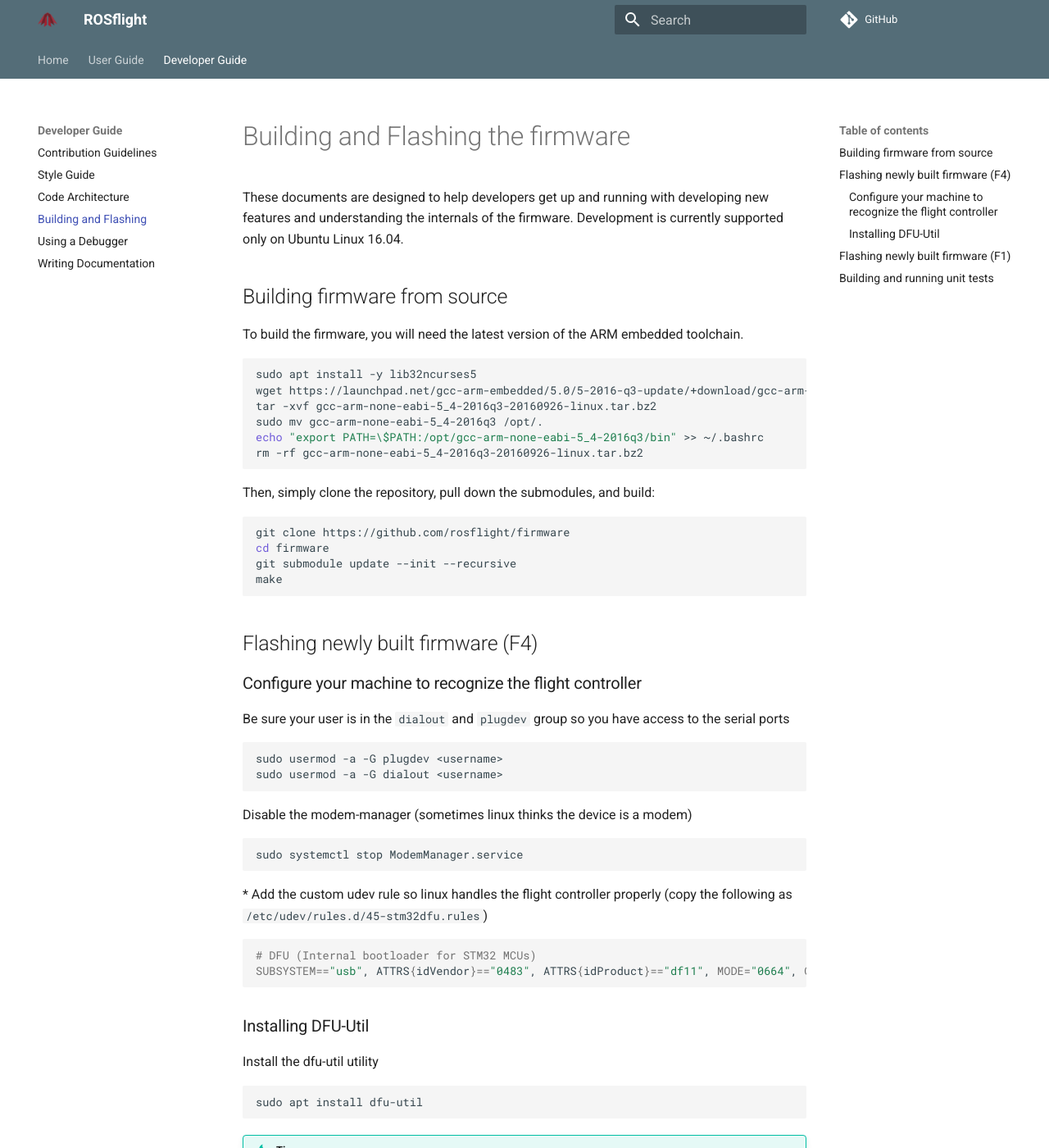
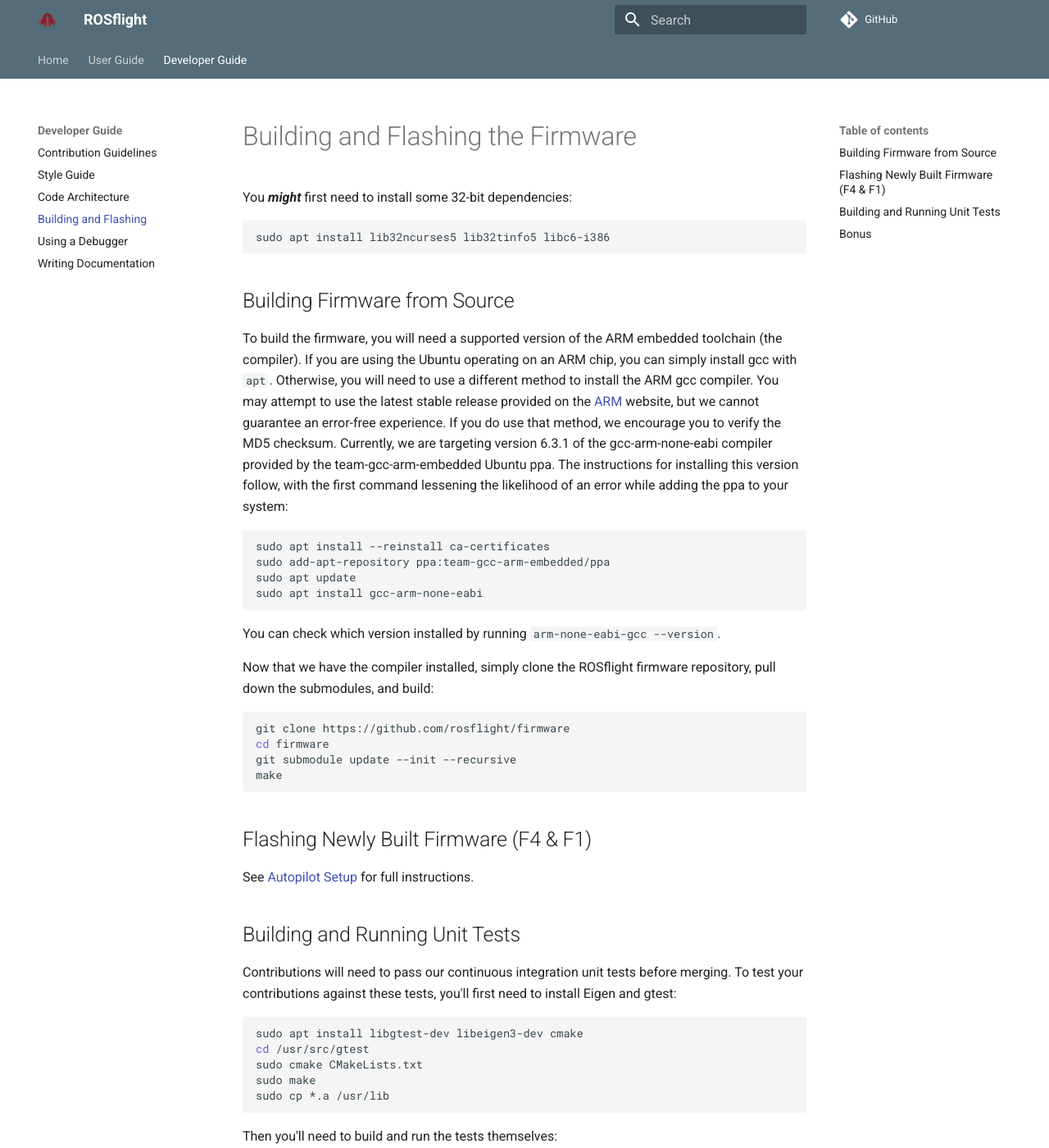
Before and after one commit to rosflight/rosflight_firmware, an MkDocs documentation site: the page built from docs/developer-guide/building-flashing.md, in a window 1280 px wide and 1400 px high. Shown: the whole window at 82% size. Built offline with MkDocs 1.6.1 and Material for MkDocs 9.7.7, drawn with Linux system fonts in a browser that asks for light colours; comment, search, counter and statistics services are not loaded; old or Windows-style settings are respelled for this version of MkDocs; some of the changed text lies outside the part shown.

Commit message:
moved user dev.md to autopilot & build-flash, finished dev-guide edits

````diff
--- a/docs/developer-guide/building-flashing.md
+++ b/docs/developer-guide/building-flashing.md
@@ -1,22 +1,25 @@
-# Building and Flashing the firmware
+# Building and Flashing the Firmware
 
-These documents are designed to help developers get up and running with developing new features and understanding the internals of the firmware.  Development is currently supported only on Ubuntu Linux 16.04.
+You _**might**_ first need to install some 32-bit dependencies:
 
-## Building firmware from source
+```bash
+sudo apt install lib32ncurses5 lib32tinfo5 libc6-i386
+```
 
-To build the firmware, you will need the latest version of the ARM embedded toolchain.
+## Building Firmware from Source
+
+To build the firmware, you will need a supported version of the ARM embedded toolchain (the compiler). If you are using the Ubuntu operating on an ARM chip, you can simply install gcc with `apt`. Otherwise, you will need to use a different method to install the ARM gcc compiler. You may attempt to use the latest stable release provided on the [ARM](https://developer.arm.com/tools-and-software/open-source-software/developer-tools/gnu-toolchain/gnu-rm/downloads) website, but we cannot guarantee an error-free experience. If you do use that method, we encourage you to verify the MD5 checksum. Currently, we are targeting version 6.3.1 of the gcc-arm-none-eabi compiler provided by the team-gcc-arm-embedded Ubuntu ppa. The instructions for installing this version follow, with the first command lessening the likelihood of an error while adding the ppa to your system:
 
 ``` bash
-sudo apt install -y lib32ncurses5
-wget https://launchpad.net/gcc-arm-embedded/5.0/5-2016-q3-update/+download/gcc-arm-none-eabi-5_4-2016q3-20160926-linux.tar.bz2
-tar -xvf gcc-arm-none-eabi-5_4-2016q3-20160926-linux.tar.bz2
-sudo mv gcc-arm-none-eabi-5_4-2016q3 /opt/.
-echo "export PATH=\$PATH:/opt/gcc-arm-none-eabi-5_4-2016q3/bin" >> ~/.bashrc
-rm -rf gcc-arm-none-eabi-5_4-2016q3-20160926-linux.tar.bz2
-
+sudo apt install --reinstall ca-certificates
+sudo add-apt-repository ppa:team-gcc-arm-embedded/ppa
+sudo apt update
+sudo apt install gcc-arm-none-eabi
 ```
 
-Then, simply clone the repository, pull down the submodules, and build:
+You can check which version installed by running `arm-none-eabi-gcc --version`.
+
+Now that we have the compiler installed, simply clone the ROSflight firmware repository, pull down the submodules, and build:
 
 ``` bash
 git clone https://github.com/rosflight/firmware
@@ -25,56 +28,14 @@
 make
 ```
 
-## Flashing newly built firmware (F4)
+## Flashing Newly Built Firmware (F4 & F1)
 
-### Configure your machine to recognize the flight controller
-Be sure your user is in the `dialout` and `plugdev` group so you have access to the serial ports
-``` bash
-sudo usermod -a -G plugdev <username>
-sudo usermod -a -G dialout <username>
-```
-Disable the modem-manager (sometimes linux thinks the device is a modem)
-``` bash
-sudo systemctl stop ModemManager.service
-```
-* Add the custom udev rule so linux handles the flight controller properly (copy the following as `/etc/udev/rules.d/45-stm32dfu.rules`)
-``` bash
-# DFU (Internal bootloader for STM32 MCUs)
-SUBSYSTEM=="usb", ATTRS{idVendor}=="0483", ATTRS{idProduct}=="df11", MODE="0664", GROUP="plugdev"
-```
+See [Autopilot Setup](/user-guide/autopilot-setup.md) for full instructions.
 
 
-### Installing DFU-Util
+## Building and Running Unit Tests
 
-Install the dfu-util utility
-
-``` bash
-sudo apt install dfu-util
-```
-
-!!! tip
-    dfu-util auto-detects F4-based boards.  Try `dfu-util -ls` to make sure your board is in bootloader mode
-
-Then put the board in bootloader mode (short the boot pins while cycling power) and type `make BOARD=REVO flash`
-
-
-## Flashing newly built firmware (F1)
-
-Install the stm32flash utility
-
-``` bash
-git clone git://git.code.sf.net/p/stm32flash/code stm32flash-code
-cd stm32flash-code
-sudo make install
-cd ..
-rm -rf stm32flash-code
-```
-
-Then put the board in bootloader mode (short the boot pins while cycling power) and type `make BOARD=NAZE flash`
-
-## Building and running unit tests
-
-Contributions will need to pass our continuous integration unit tests before merging.  To test your contributions against these tests, you'll first need to install Eigen and gtest
+Contributions will need to pass our continuous integration unit tests before merging. To test your contributions against these tests, you'll first need to install Eigen and gtest:
 
 ``` bash
 sudo apt install libgtest-dev libeigen3-dev cmake
@@ -84,7 +45,7 @@
 sudo cp *.a /usr/lib
 ```
 
-Then you'll need to build and run the tests themselves
+Then you'll need to build and run the tests themselves:
 
 ``` bash
 cd <firmware_directory>/test
@@ -94,3 +55,22 @@
 make
 ./unit_tests
 ```
+
+## Bonus
+
+If you want to try to use the latest gcc compiler provided by ARM, use the following steps to install:
+
+* Download the latest `.tar.bz2` file for Linux, [here](https://developer.arm.com/tools-and-software/open-source-software/developer-tools/gnu-toolchain/gnu-rm/downloads)
+* extract it, and put it somewhere, like your `/opt` folder (be sure to fill in the correct `<gcc_version>` with the one you downloaded)
+
+``` bash
+cd ~/Downloads
+tar -xvf gcc-arm-none-eabi-<gcc_version>-linux.tar.bz2
+sudo mv gcc-arm-none-eabi-5_4-2016q3 /opt/
+```
+
+For convenience, you might want to add the `bin` folder of the compiler to your path so you can call it from anywhere. To do that, just append the following line to the bottom of your `~/.bashrc` file:
+
+``` bash
+export PATH=$PATH:/opt/gcc-arm-none-eabi-<gcc_version>/bin
+```
--- a/docs/user-guide/autopilot-setup.md
+++ b/docs/user-guide/autopilot-setup.md
@@ -6,24 +6,41 @@
 
 As of January 2018, ROSflight is only supported on flight controllers with STM32F103 and STM32F405 processors, specifically, the revo, naze32, and flip32. Both the 6-DOF and 10-DOF versions of each board are fully supported. We have had the most success with revo boards purchased from [HobbyKing](https://hobbyking.com/en_us/openpilot-cc3d-revolution-revo-32bit-flight-controller-w-integrated-433mhz-oplink.html?___store=en_us). We have had weird issues with knock-off boards from Chinese vendors. An acro version (IMU-Only) can be found at [readytoflyquads](https://www.readytoflyquads.com/openpilot-cc3d-revolution-acro).
 
-## Flashing firmware using the Cleanflight Configurator
+## Configure your machine to recognize the flight controller
 
-* Download the latest version of ROSflight for your board [here](https://github.com/rosflight/firmware/releases).
-* Install the Cleanflight configurator - It is an extension to Google Chrome - [link](https://chrome.google.com/webstore/detail/cleanflight-configurator/enacoimjcgeinfnnnpajinjgmkahmfgb?hl=en)
+!!! tip
+    You can see which groups you are in by running `groups $USER` on the command line.
+
 * Be sure your user is in the `dialout` and `plugdev` groups so you have access to the serial ports. You will need to log out and back in for these changes to take effect.
 ``` bash
-sudo usermod -aG dialout,plugdev <username>
+sudo usermod -aG dialout,plugdev $USER
 ```
 * Temporarily stop the modem-manager (Sometimes, Linux thinks the device is a modem -- this command will be effective until next boot, or until you run the command again with `start` in place of `stop`)
 ``` bash
 sudo systemctl stop ModemManager.service
 ```
-* Add the custom udev rule so Linux handles the flight controller properly
+* Add the custom udev rule so Linux handles the flight controller properly (copy the following as `/etc/udev/rules.d/45-stm32dfu.rules`)
 ``` bash
-echo 'SUBSYSTEM=="usb", ATTRS{idVendor}=="0483", ATTRS{idProduct}=="df11",
-MODE="0664", GROUP="plugdev"' | sudo tee \
-/etc/udev/rules.d/45-stdfu-permissions.rules > /dev/null
+# DFU (Internal bootloader for STM32 MCUs)
+SUBSYSTEM=="usb", ATTRS{idVendor}=="0483", ATTRS{idProduct}=="df11", MODE="0664", GROUP="plugdev"
 ```
+
+!!! Tip
+    You can permanently disable the ModemManager if you do not need it, then you won't have to disable it every time you reboot:
+    ```
+    sudo systemctl disable ModemManager.service
+    ```
+    Replace `disable` with `enable` to revert (i.e. if you find some other program you use needs access to it).
+    Or you can uninstall it entirely from your system:
+    ```
+    sudo apt purge modemmanager
+    ```
+
+## Flashing firmware using the Cleanflight Configurator
+
+* Download the latest version of ROSflight for your board [here](https://github.com/rosflight/firmware/releases).
+* Install the Cleanflight configurator - It is an extension to Google Chrome - [link](https://chrome.google.com/webstore/detail/cleanflight-configurator/enacoimjcgeinfnnnpajinjgmkahmfgb?hl=en)
+
 * Load the firmware, and flash using cleanflight configurator
     * Open the configurator
     * Open firmware flasher
@@ -38,54 +55,56 @@
 
 * You're done! Great job.
 
-!!! Tip
-    You can permanently disable the ModemManager if you do not need it, then you won't have to disable it every time you reboot:
-    ```
-    sudo systemctl disable ModemManager.service
-    ```
-    Replace `disable` with `enable` to revert (i.e. if you find some other program you use needs access to it).
-    Or you can uninstall it entirely from your system:
-    ```
-    sudo apt purge modemmanager
-    ```
-
 ## Flashing F4 boards from Command Line
 
-You can use dfu-util to flash the firmware. This is helpful if you need (or prefer) a command-line interface.
+You can use dfu-util to flash the firmware. This is helpful if you need (or prefer) a command-line interface. Install the dfu-util utility with:
 
-* Download and install dfu-util
 ``` bash
 sudo apt install dfu-util
 ```
+
 * Make sure you are in the dialout and plugdev groups, and add the udev rule (same instructions as above)
-* Short boot pins and restart the board (by disconnecting then reconnecting power)
-* Download the latest rosflight-F4.bin file, [found here](https://github.com/rosflight/firmware/releases)
-* Flash the firmware to the device
-``` bash
-    dfu-util -a 0 -s 0x08000000 -D rosflight-F4.bin
-```
+* Put the board in bootloader mode (short the boot pins while restarting the board by cycling power)
 
 !!! tip
     dfu-util auto-detects F4-based boards. Try `dfu-util -ls` to make sure your board is in bootloader mode
 
+Now, you have two options to flash the F4 board:
+
+1. If you want to use the pre-built binaries:
+
+    * Download the latest rosflight-F4.bin file, [found here](https://github.com/rosflight/firmware/releases)
+    * Flash the firmware to the device
+    ``` bash
+        dfu-util -a 0 -s 0x08000000 -D rosflight-F4.bin
+    ```
+
+1. If you are coming from the developer guide, and built the firmware from source:
+
+    * Flash the firmware to the board by running `make BOARD=REVO flash`
 
 
 ## Flashing F1 boards from Command Line
 
 You can use stm32flash to flash the firmware to F1-based boards.
 
-* Download and install stm32flash
+* Install the stm32flash utility
 ``` bash
-git clone git://git.code.sf.net/p/stm32flash/code stm32flash-code
-cd stm32flash-code
-sudo make install
-cd ..
-rm -rf stm32flash-code
+sudo apt install stm32flash
 ```
 * Make sure you are in the dialout group (same instructions as above)
-* Short boot pins and restart the naze (by disconnecting then reconnecting power)
-* Download the latest rosflight.hex file, [found here](https://github.com/rosflight/firmware/releases), to the current directory
-* Flash the firmware to the proper device (replace `/dev/ttyUSB0`)
-``` bash
-    stm32flash -w rosflight.hex -v -g 0x0 -b 921600 /dev/ttyUSB0
-```
+* Put the board in bootloader mode (short boot pins while restarting the naze by cycling power)
+
+Now, you have two options to flash the F1 board:
+
+1. If you want to use the pre-built binaries:
+
+    * Download the latest rosflight.hex file, [found here](https://github.com/rosflight/firmware/releases), to the current directory
+    * Flash the firmware to the proper device (replace `/dev/ttyUSB0`)
+    ``` bash
+        stm32flash -w rosflight.hex -v -g 0x0 -b 921600 /dev/ttyUSB0
+    ```
+
+1. If you are coming from the developer guide, and built the firmware from source:
+
+    * Flash the firmware to the board by running `make BOARD=NAZE flash`
````
Also changed, not shown: docs/developer-guide/code-architecture.md (+14 -9 lines), docs/developer-guide/contribution-guidelines.md (+8 -5 lines), docs/developer-guide/debugging.md (+47 -43 lines), docs/developer-guide/style-guide.md (+9 -9 lines), docs/user-guide/developer.md (deleted, +0 -67 lines).
